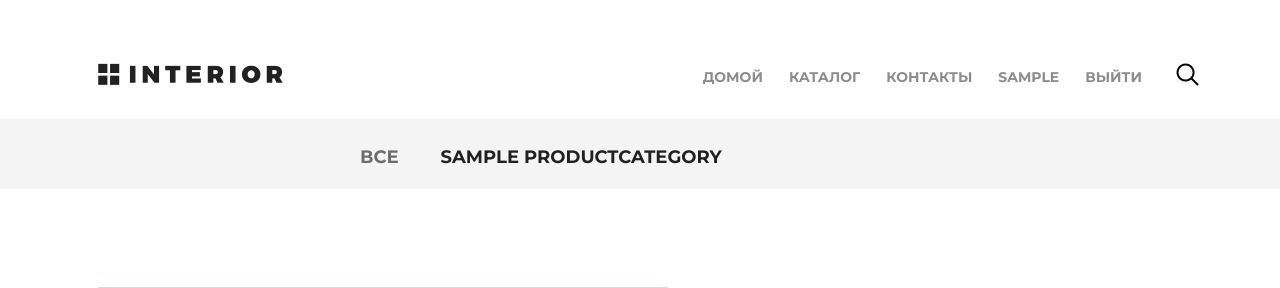
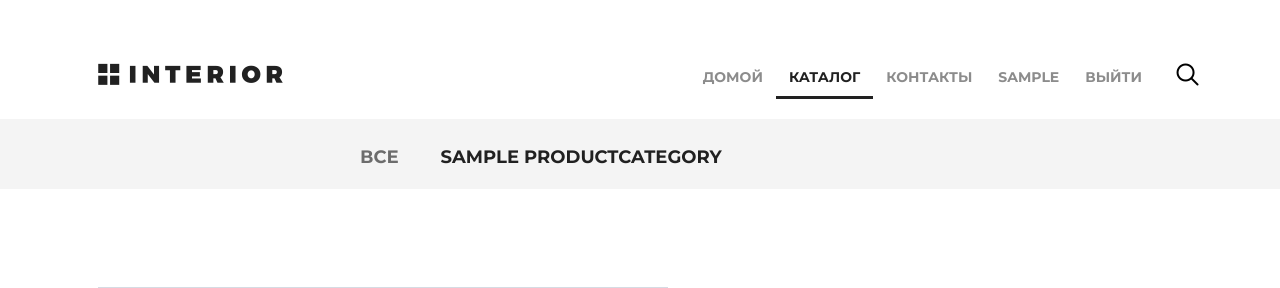
Before and after one commit to MashinaSSokom/GB_django, a Django app: page /products/category/1/detail/1 in a window 1280 px wide; the page is wider, and only the part inside the window is pictured. Shown: the top 288 px of that part. Run offline with Django 3.2, Linux system fonts and the light colour scheme; a user stored in the database is signed in; tables that the repository leaves empty hold one stand-in row (values such as "Sample post"); grey boxes marked "Sample" are stand-in pictures; some libraries are stand-ins or nearby versions.

```diff
--- a/app/project/templates/includes/header.html
+++ b/app/project/templates/includes/header.html
@@ -5,10 +5,10 @@
             <a href="{% url 'main' %}" class="{% if request.path == '/' %} active {% endif %}">домой</a>
         </li>
         <li>
-            <a href="{% url 'products:products' %}" class="{% if request.path == '/products/' %} active {% endif %}">каталог</a>
+            <a href="{% url 'products:products' %}" class="{% if '/products/' in request.path  %} active {% endif %}">каталог</a>
         </li>
         <li>
-            <a href="{% url 'contacts' %}" class="{% if request.path == '/contacts/' %} active {% endif %}">контакты</a>
+            <a href="{% url 'contacts' %}" class="{% if '/contacts/' in request.path %} active {% endif %}">контакты</a>
         </li>
         {% if user.is_authenticated %}
             <li>
```
